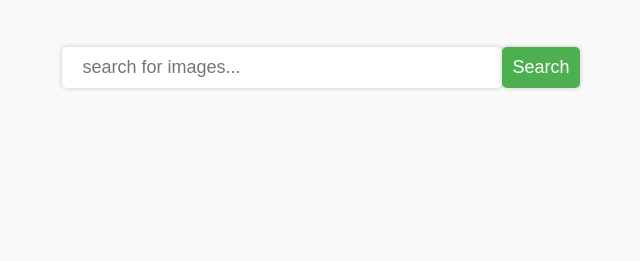
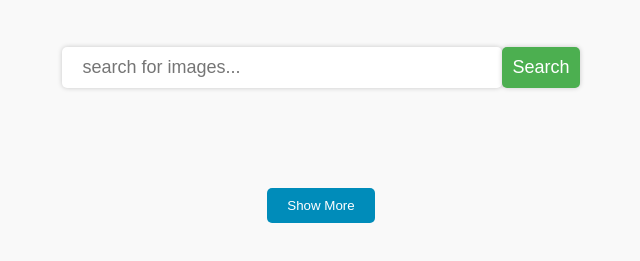
Before and after one commit to wwflix/image-search-app, a plain HTML site: page index.html in a window 1280 px wide. Shown: the part 111-372 px from the top of the page, without its empty margins (319-959 px from the left). Drawn offline with Linux system fonts and the light colour scheme.

Commit message:
Update index.html

```diff
--- a/index.html
+++ b/index.html
@@ -51,9 +51,9 @@
             >an image of the beach</a
           >
         </div> -->
-      </div>
+      <!-- </div> -->
     </form>
-    <!-- <button id="show-more-button">Show More</button> -->
+    <button id="show-more-button">Show More</button>
     <script src="index1.js"></script>
   </body>
 </html>
```
